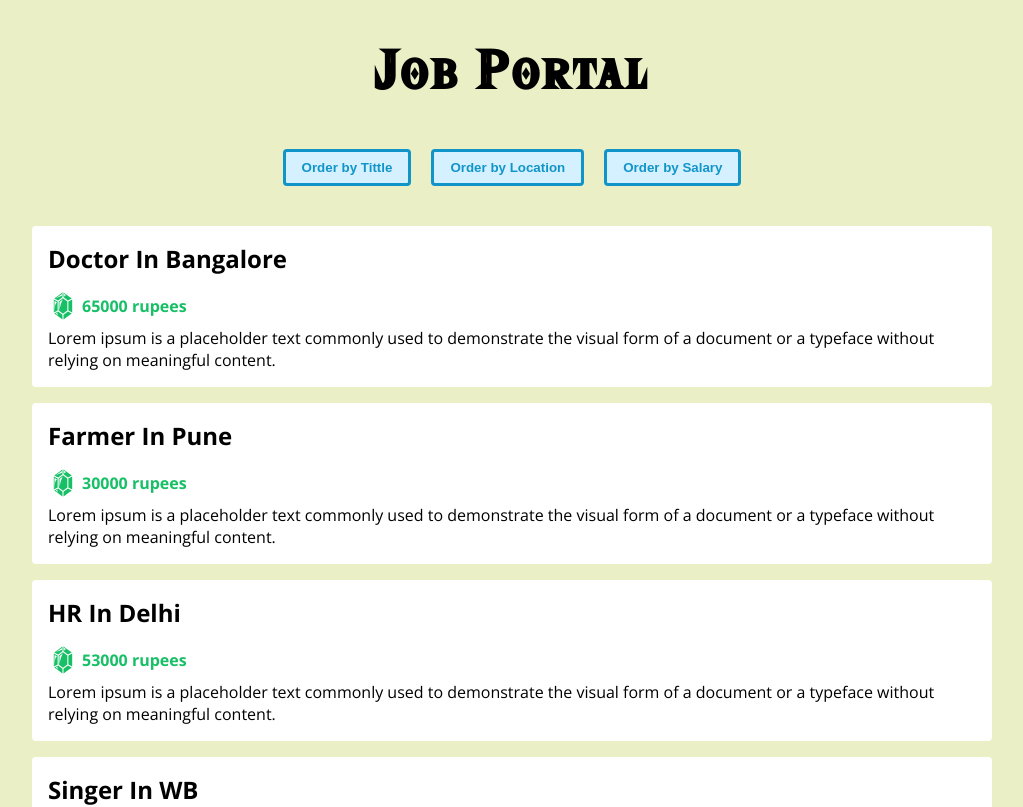
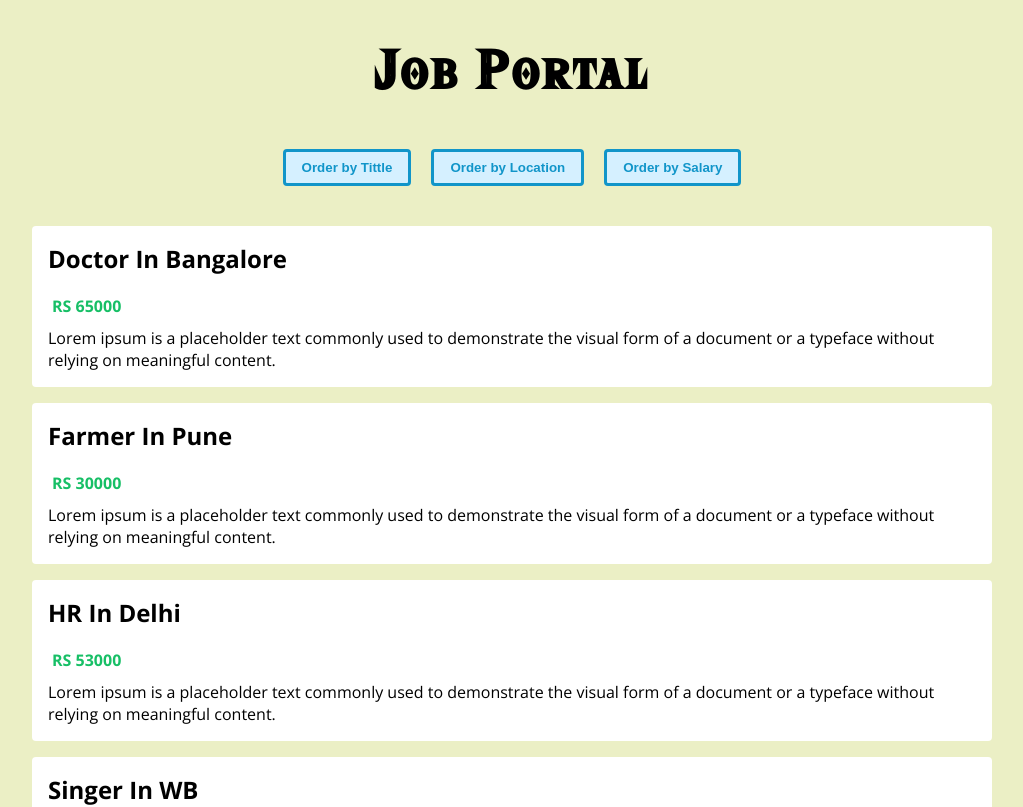
Before and after one commit to souvik-v2/Job-portal, a Vue app: page / in a window 1280 px wide. Shown: the top 807 px of the page, without its empty margins (128-1151 px from the left). Built offline with nearby package versions, Linux system fonts and the light colour scheme.

Commit message:
Version 1.5

```diff
--- a/src/components/JobsList.vue
+++ b/src/components/JobsList.vue
@@ -4,8 +4,7 @@
       <li v-for="job in orderedJobs" :key="job.id">
         <h2>{{ job.title }} in {{ job.location }}</h2>
         <div class="salary">
-          <img src="../assets/rupee.svg" alt="rupee icon">
-          <p>{{ job.salary }} rupees</p>
+          <p> RS {{ job.salary }}</p>
         </div>
         <div class="description">
           Lorem ipsum is a placeholder text commonly used to demonstrate the
```
Also changed, not shown: src/assets/heart.svg (deleted), src/assets/rupee.svg (deleted).
